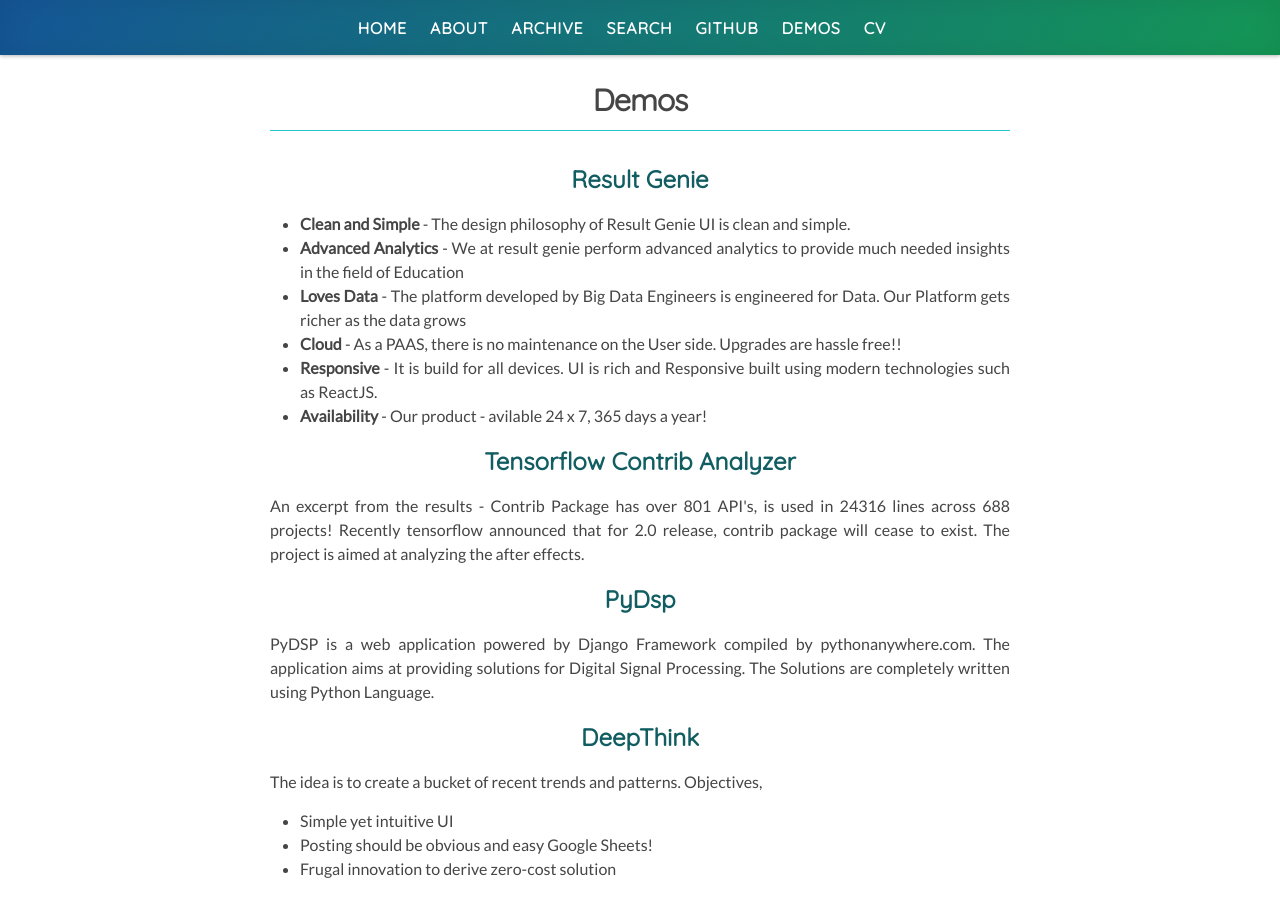
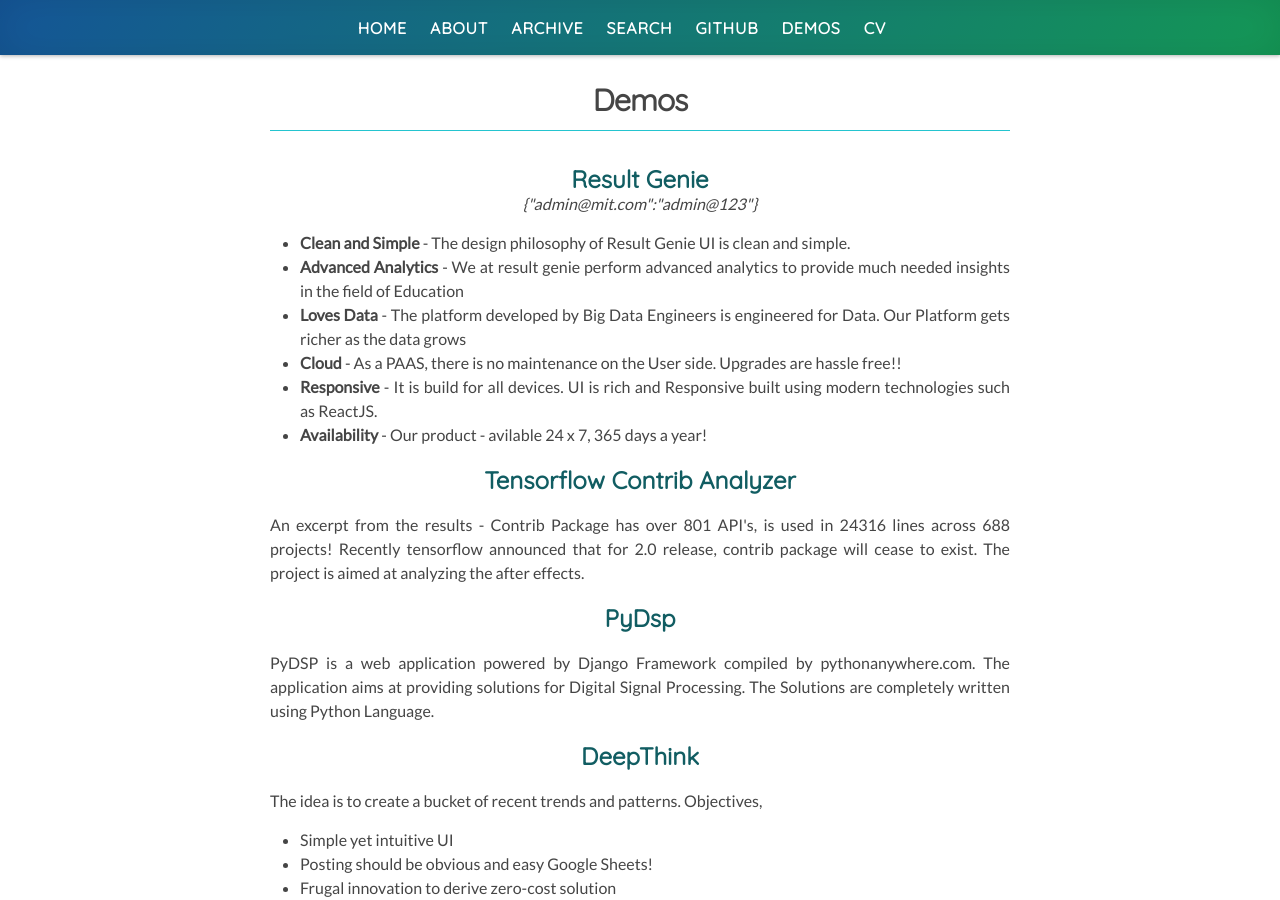
Before and after one commit to kingspp/kingspp.github.io, a Jekyll site: the page built from demos.html, in a window 1280 px wide and 900 px high. Built offline with Jekyll 4.4.1, drawn with Linux system fonts in a browser that asks for light colours; nearby versions of some CDN libraries.

Commit message:
added up

```diff
--- a/demos.html
+++ b/demos.html
@@ -8,6 +8,7 @@
 <div class="home">
     <div>
 		<h2><a href="http://104.251.210.60:3000/?demo">Result Genie</a></h2>
+        <div style="text-align:center; margin-top:-20px"><p><i>{"admin@mit.com":"admin@123"}</i></p></div>
         <div>
 			<ul>
 				<li><b>Clean and Simple</b> - The design philosophy of Result Genie UI is clean and simple.</li>
```
